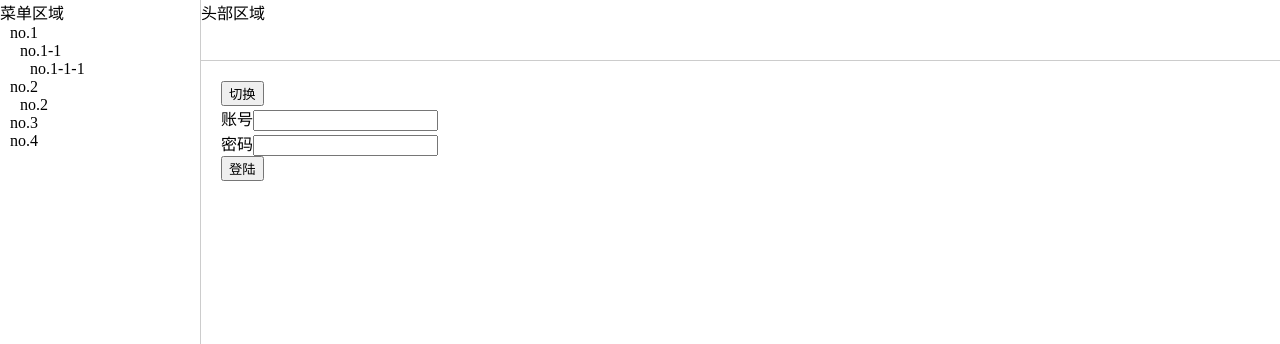
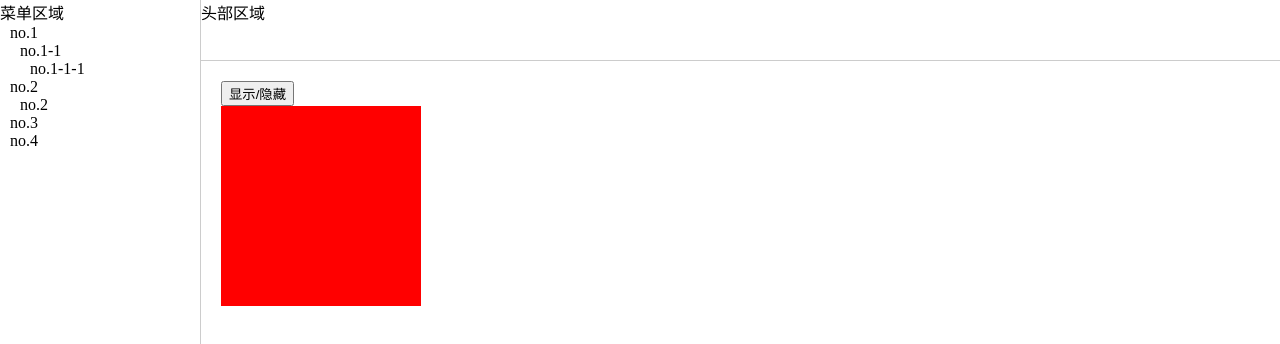
Before and after one commit to celinezhang1024/AllAboutVue, a Vue app in the folder Vue3/vite-project/: page / in a window 1280 px wide. Shown: the top 344 px of the page. Built offline with nearby package versions, Linux system fonts and the light colour scheme.

Commit message:
transition 动画

```diff
--- a/Vue3/vite-project/src/components/Advanced/Layout/Content/Index.vue
+++ b/Vue3/vite-project/src/components/Advanced/Layout/Content/Index.vue
@@ -31,11 +31,16 @@
             <div class="content-loading">loading...</div>
         </teleport> -->
         <!-- 6. Login  keep-alive :include 可以指定缓存组件的名称 :exclude 不缓存-->
-        <button @click="switchCom">切换</button>
+        <!-- <button @click="switchCom">切换</button>
         <keep-alive :max="10" :include="['Login']">
             <Login v-if="flag"></Login>
             <Reg v-else></Reg>
-        </keep-alive>
+        </keep-alive> -->
+        <!-- 7. transition -->
+        <button @click="flagShow = !flagShow">显示/隐藏</button>
+        <transition name="fade">
+            <div v-show="flagShow" class="content-box"></div>
+        </transition>
     </div>
 </template>
 
@@ -59,11 +64,21 @@ const switchCom = () =>{
     flag.value = !flag.value
 }
 
-
+// 7. transition
+const flagShow = ref(true)
 </script>
 <style lang="less">
 .content{flex:1;margin:20px; overflow:auto;
     &-item{padding:20px;border:1px solid #ccc;}
     &-loading{position:absolute;top:10px;right:10px;background:blue;}
+    &-box{background: red;width: 200px;height: 200px;}
+
+    .fade-enter-from{width: 0;height: 0;transform: rotate(-360deg);}
+    .fade-enter-active{transition: all .5s ease-in-out;}
+    .fade-enter-to{width: 200px;height: 200px;}
+
+    .fade-leave-from{width: 200px;height: 200px;transform: rotate(360deg);}
+    .fade-leave-active{transition: all .5s ease-in-out;}
+    .fade-leave-to{width: 0;height: 0;}
 }
 </style>
```
